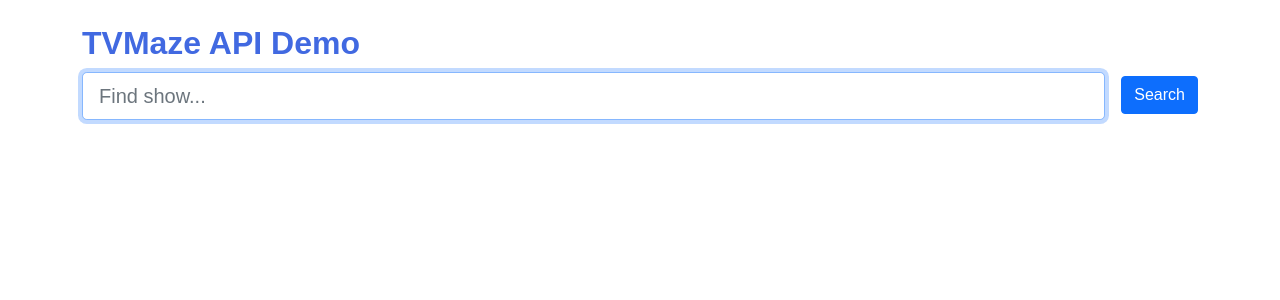
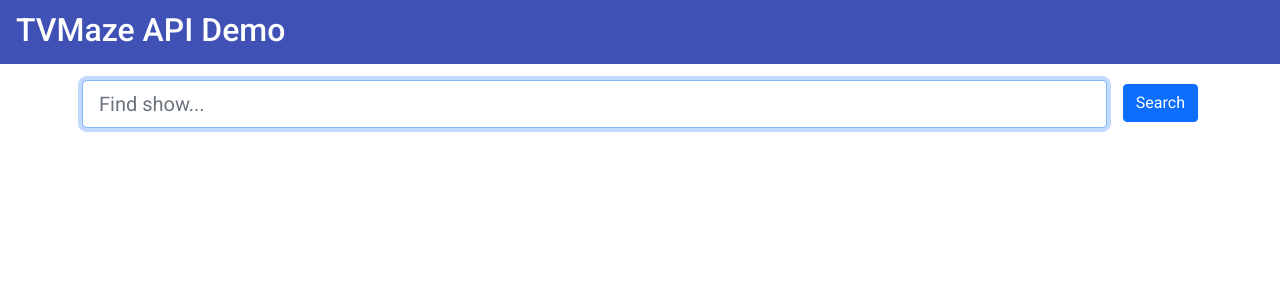
Before and after one commit to stefan-dimitrovski/tv-shows-angular, an Angular app: page /search in a window 1280 px wide. Shown: the top 300 px of the page. Built offline with nearby package versions, Linux system fonts and the light colour scheme.

Commit message:
material style test

```diff
--- a/angular.json
+++ b/angular.json
@@ -31,6 +31,7 @@
               "src/assets"
             ],
             "styles": [
+              "./node_modules/@angular/material/prebuilt-themes/indigo-pink.css",
               "src/styles.scss"
             ],
             "scripts": []
@@ -99,6 +100,7 @@
               "src/assets"
             ],
             "styles": [
+              "./node_modules/@angular/material/prebuilt-themes/indigo-pink.css",
               "src/styles.scss"
             ],
             "scripts": []
--- a/package.json
+++ b/package.json
@@ -11,11 +11,13 @@
   "private": true,
   "dependencies": {
     "@angular/animations": "~13.2.0",
+    "@angular/cdk": "^13.2.5",
     "@angular/common": "~13.2.0",
     "@angular/compiler": "~13.2.0",
     "@angular/core": "~13.2.0",
     "@angular/forms": "~13.2.0",
     "@angular/localize": "~13.2.0",
+    "@angular/material": "^13.2.5",
     "@angular/platform-browser": "~13.2.0",
     "@angular/platform-browser-dynamic": "~13.2.0",
     "@angular/router": "~13.2.0",
--- a/src/app/app.component.html
+++ b/src/app/app.component.html
@@ -1,4 +1,6 @@
-<div class="container">
+<mat-toolbar color="primary">
   <h1><a routerLink="/" id="title">TVMaze API Demo</a></h1>
+</mat-toolbar>
+<div class="container mt-3">
   <router-outlet></router-outlet>
 </div>
--- a/src/app/app.component.scss
+++ b/src/app/app.component.scss
@@ -1,13 +1,8 @@
 #title {
   font-size: xx-large;
   text-decoration: none;
-  color: royalblue;
+  color: white;
 }
-
-#title:hover {
-  text-decoration: underline;
+.example-spacer {
+  flex: 1 1 auto;
 }
-
-h1 {
-  font-weight: bold;
-}
--- a/src/app/show-details/show-details.component.html
+++ b/src/app/show-details/show-details.component.html
@@ -56,7 +56,7 @@
       ></ng-component>
       <ng-template #hasCast>
         <div *ngFor="let person of cast" class="row">
-          <div class="col">
+          <div class="col-sm-4">
             <ng-component
               *ngIf="person.image; then hasImage; else noImage"
             ></ng-component>
@@ -77,7 +77,7 @@
               />
             </ng-template>
           </div>
-          <div class="col person-name">
+          <div class="col-sm-6 person-name">
             <p>{{ person.name }}</p>
           </div>
         </div>
--- a/src/app/show-details/show-details.component.scss
+++ b/src/app/show-details/show-details.component.scss
@@ -1,8 +1,11 @@
 $border-radius: 10px;
 $border: 5px solid rgb(201, 201, 201);
-
+p {
+  font-size: large;
+}
 h4,
 h3 {
+  font-size: 2em;
   font-weight: bold;
 }
 #show-link {
--- a/src/app/shows-search/shows-search.component.html
+++ b/src/app/shows-search/shows-search.component.html
@@ -71,7 +71,7 @@
                 *ngIf="show.show.summary; then hasSummary; else noSummary"
               ></ng-component>
               <ng-template #hasSummary>
-                <p [innerHtml]="[show.show.summary]" id="summary"></p>
+                <p [innerHtml]="[show.show.summary]" id="summary" class="mt-3"></p>
               </ng-template>
               <ng-template #noSummary>
                 <p>No Summary Available For this show!</p>
--- a/src/app/shows-search/shows-search.component.scss
+++ b/src/app/shows-search/shows-search.component.scss
@@ -1,3 +1,7 @@
+p {
+  font-size: large;
+}
+
 #shows-list {
   display: flex;
   flex-direction: column;
@@ -24,6 +28,7 @@
   justify-content: center;
 }
 #show-name {
+  font-size: 2em;
   font-weight: bold;
   display: inline;
 }
--- a/src/index.html
+++ b/src/index.html
@@ -6,8 +6,17 @@
     <base href="/" />
     <meta name="viewport" content="width=device-width, initial-scale=1" />
     <link rel="icon" type="image/x-icon" href="favicon.ico" />
+    <link rel="preconnect" href="https://fonts.gstatic.com" />
+    <link
+      href="https://fonts.googleapis.com/css2?family=Roboto:wght@300;400;500&display=swap"
+      rel="stylesheet"
+    />
+    <link
+      href="https://fonts.googleapis.com/icon?family=Material+Icons"
+      rel="stylesheet"
+    />
   </head>
-  <body>
+  <body class="mat-typography">
     <app-root></app-root>
   </body>
 </html>
--- a/src/styles.scss
+++ b/src/styles.scss
@@ -5,9 +5,9 @@
 
 html,
 body {
-  margin-top: 1em;
+  height: 100%;
 }
 body {
   margin: 0;
-  font-family: Arial, Helvetica, sans-serif;
+  font-family: Roboto, "Helvetica Neue", sans-serif;
 }
```
Also changed, not shown: src/app/app.module.ts (+12 -1 lines), 1 other file (tests, documents, lock files or other folders).
